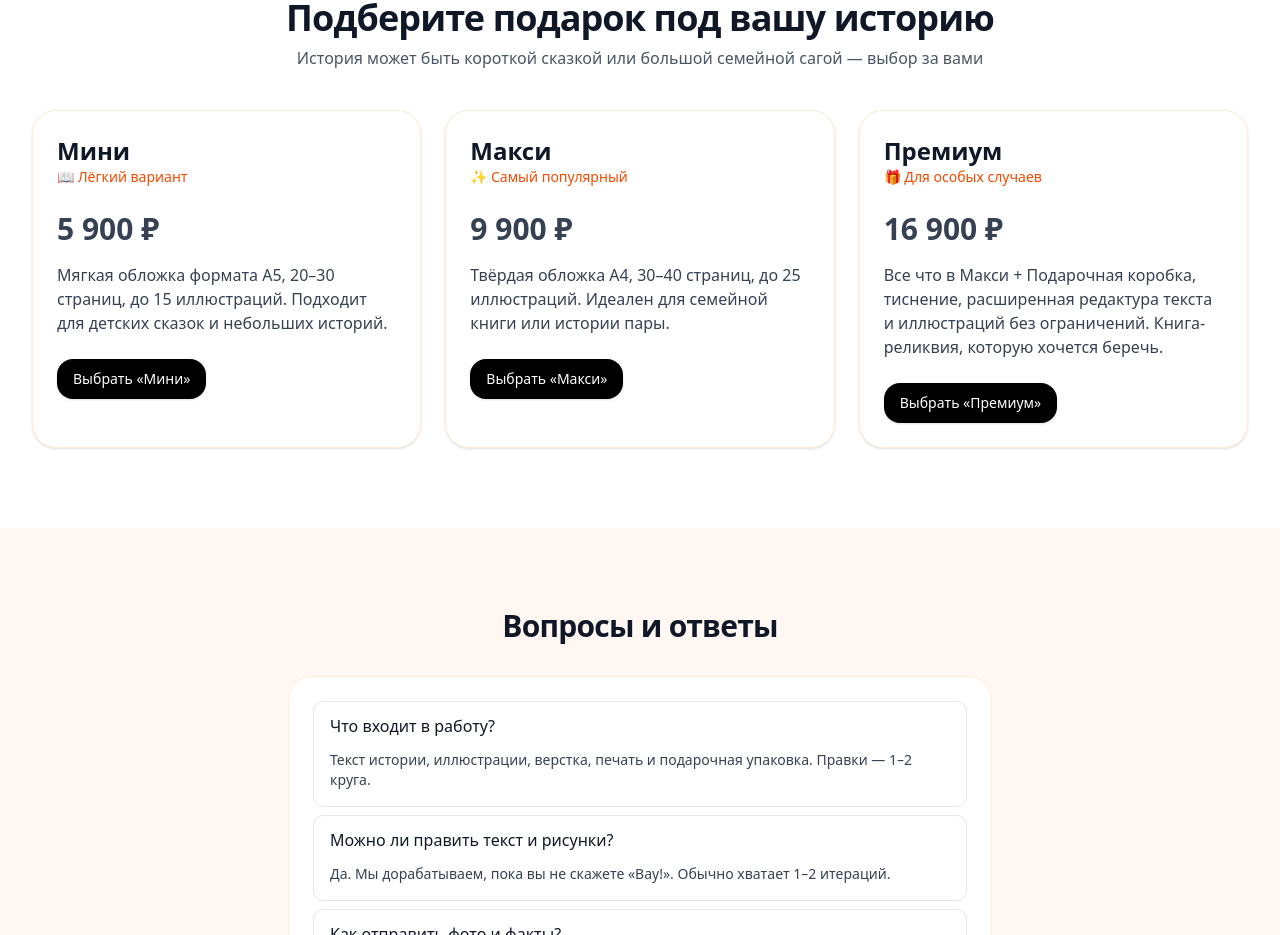
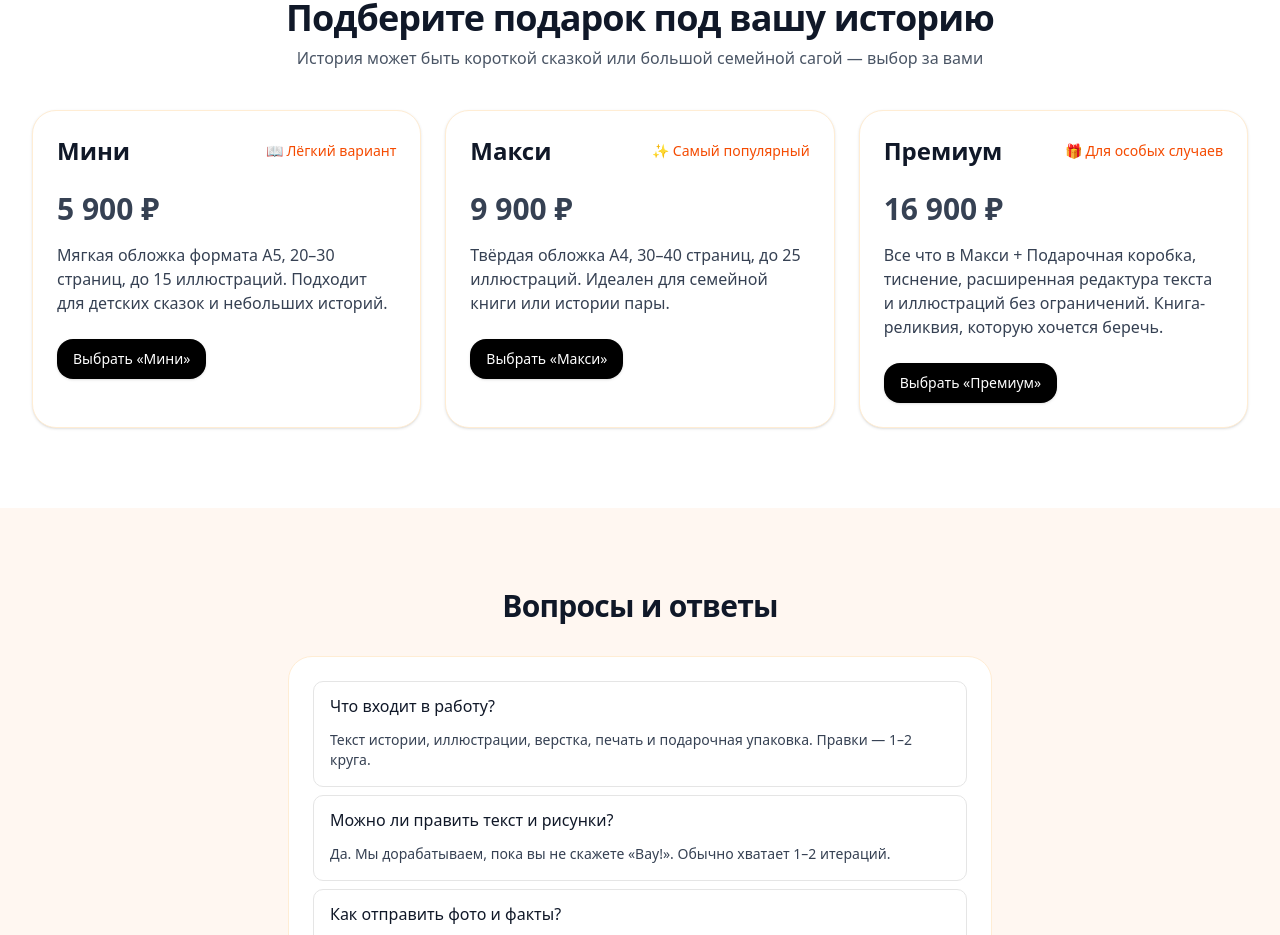
Before and after one commit to pastushin86-cpu/voobrazhay-landing, a Next.js app: page / in a window 1280 px wide. Shown: the part 4769-5704 px from the top of the page. Built offline with nearby package versions, Linux system fonts and the light colour scheme.

Commit message:
feat: reposition pricing tags to the right side of tariff names
- Move tags from separate line to right side of tariff title
- Use justify-between to align name left and tag right
- Maintain visual hierarchy with smaller tag text size

```diff
--- a/src/app/page.tsx
+++ b/src/app/page.tsx
@@ -394,8 +394,10 @@ export default function VoobrazhayLanding() {
               <motion.div key={t.name} {...fadeUp}>
                 <Card className="rounded-3xl border-orange-100 h-full flex flex-col">
                   <CardHeader>
-                    <CardTitle className="text-2xl flex items-center gap-2">{t.name}</CardTitle>
-                    <div className="text-sm text-orange-600 font-medium">{t.tag}</div>
+                    <CardTitle className="text-2xl flex items-center justify-between">
+                      <span>{t.name}</span>
+                      <span className="text-sm text-orange-600 font-medium">{t.tag}</span>
+                    </CardTitle>
                   </CardHeader>
                   <CardContent className="text-gray-700 space-y-4 flex-1">
                     <div className="text-3xl font-bold">{t.price}</div>
```
